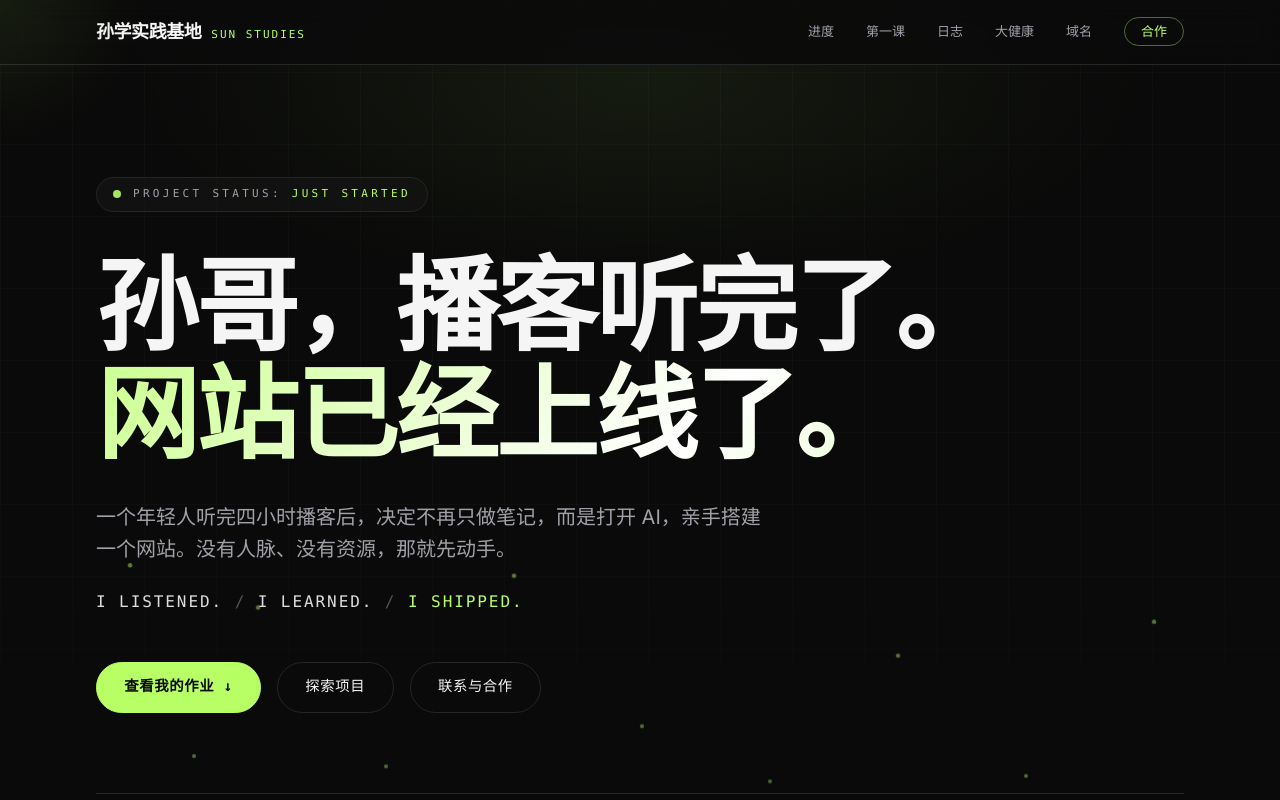
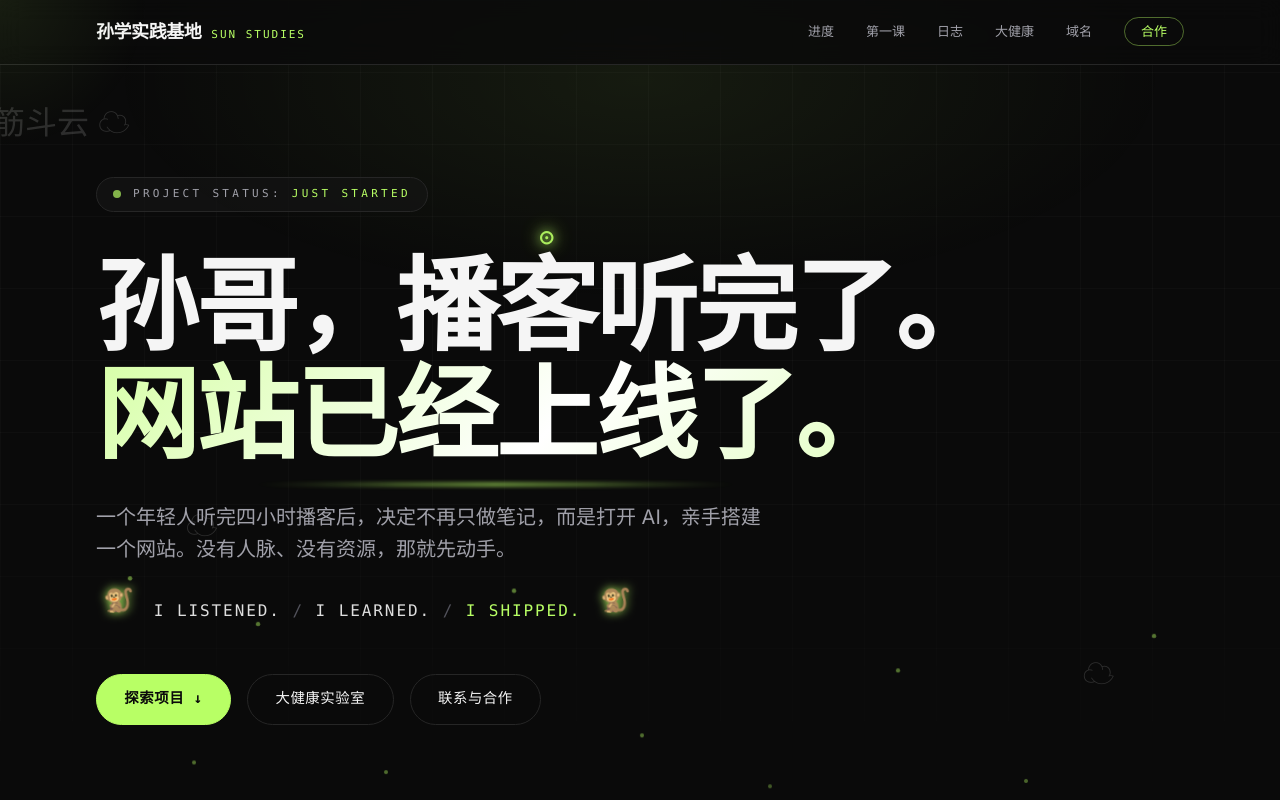
Before and after one commit to shiqianchuan/sunxue, an Astro site in the folder app/: page / in a window 1280 px wide. Shown: the top 800 px of the page. Built offline with nearby package versions, Linux system fonts and the light colour scheme; Astro itself is replaced by a stand-in of ours.

Commit message:
Remove Dashboard/Lessons, add Sun Wukong elements: headband glow, fire text, monkey icons, floating clouds, golden staff decor

```diff
--- a/app/src/components/Hero.astro
+++ b/app/src/components/Hero.astro
@@ -14,10 +14,10 @@
 
     <!-- 主标题 -->
     <h1
-      class="reveal reveal-d1 font-black leading-[1.06] tracking-tight text-[clamp(2.6rem,8vw,6.5rem)]"
+      class="reveal reveal-d1 font-black leading-[1.06] tracking-tight text-[clamp(2.6rem,8vw,6.5rem)] headband"
     >
       <span class="glitch" data-text="孙哥，播客听完了。">孙哥，播客听完了。</span><br />
-      <span class="text-gradient">网站已经上线了。</span>
+      <span class="text-gradient fire">网站已经上线了。</span>
     </h1>
 
     <!-- 副标题 -->
@@ -28,14 +28,16 @@
 
     <!-- 英文强调语 -->
     <p class="reveal reveal-d2 mt-6 font-mono text-sm sm:text-base tracking-[0.12em] text-ink/90">
+      <span class="monkey-decor">🐒</span>
       I LISTENED. <span class="text-faint">/</span> I LEARNED. <span class="text-faint">/</span>
       <span class="text-accent">I SHIPPED.</span>
+      <span class="monkey-decor">🐒</span>
     </p>
 
     <!-- CTA -->
     <div class="reveal reveal-d3 mt-12 flex flex-wrap gap-4">
-      <a href="#dashboard" class="btn btn-primary">查看我的作业 ↓</a>
-      <a href="#timeline" class="btn">探索项目</a>
+      <a href="#timeline" class="btn btn-primary">探索项目 ↓</a>
+      <a href="#health" class="btn">大健康实验室</a>
       <a href="#contact" class="btn">联系与合作</a>
     </div>
 
--- a/app/src/components/Timeline.astro
+++ b/app/src/components/Timeline.astro
@@ -9,13 +9,14 @@ const statusMeta = {
 };
 ---
 
-<section id="timeline" class="border-t border-line">
+<section id="timeline" class="border-t border-line golden-staff-bg">
   <div class="max-w-6xl mx-auto px-5 sm:px-8 py-24 sm:py-32">
+    <div class="golden-bar reveal"></div>
     <p class="section-label reveal">04 / Build Log — AI 实践日志</p>
     <h2
       class="reveal reveal-d1 mt-8 text-3xl sm:text-5xl font-extrabold tracking-tight max-w-3xl"
     >
-      一个人，加上 AI，<br />可以走多远？
+      一个人，加上 AI，<br />可以走多远？<span class="monkey-decor">🐉</span>
     </h2>
 
     <div class="reveal reveal-d2 mt-16 relative pl-12 max-w-3xl">
--- a/app/src/layouts/Layout.astro
+++ b/app/src/layouts/Layout.astro
@@ -62,6 +62,12 @@ const canonical = `https://${PRIMARY_DOMAIN}/`;
       <div class="particle"></div>
       <div class="particle"></div>
     </div>
+
+    <!-- 筋斗云漂浮 -->
+    <div class="cloud cloud-1" aria-hidden="true">筋斗云 ☁</div>
+    <div class="cloud cloud-2" aria-hidden="true">☁</div>
+    <div class="cloud cloud-3" aria-hidden="true">☁</div>
+    <div class="cloud cloud-4" aria-hidden="true">☁</div>
 
     <!-- 光标跟随效果 -->
     <div class="cursor-glow" id="cursorGlow"></div>
--- a/app/src/pages/index.astro
+++ b/app/src/pages/index.astro
@@ -2,8 +2,6 @@
 import Layout from '../layouts/Layout.astro';
 import Nav from '../components/Nav.astro';
 import Hero from '../components/Hero.astro';
-import Dashboard from '../components/Dashboard.astro';
-import Lessons from '../components/Lessons.astro';
 import Timeline from '../components/Timeline.astro';
 import HealthLab from '../components/HealthLab.astro';
 import Domains from '../components/Domains.astro';
@@ -15,8 +13,6 @@ import Footer from '../components/Footer.astro';
   <Nav />
   <main>
     <Hero />
-    <Dashboard />
-    <Lessons />
     <Timeline />
     <HealthLab />
     <Domains />
--- a/app/src/styles/global.css
+++ b/app/src/styles/global.css
@@ -481,3 +481,137 @@ body:hover .cursor-glow {
   outline-offset: 3px;
   border-radius: 4px;
 }
+
+/* ========== 孙悟空元素 ========== */
+
+/* 金箍棒分隔线 */
+.golden-bar::before {
+  content: "☰";
+  font-size: 1.5rem;
+  color: var(--color-accent);
+  display: block;
+  text-align: center;
+  margin-bottom: 1rem;
+  filter: drop-shadow(0 0 8px var(--color-accent));
+  animation: glow-pulse 2s ease-in-out infinite;
+}
+@keyframes glow-pulse {
+  0%, 100% { filter: drop-shadow(0 0 8px var(--color-accent)); }
+  50% { filter: drop-shadow(0 0 15px var(--color-accent)); }
+}
+
+/* 筋斗云漂浮 */
+.cloud {
+  position: fixed;
+  font-size: 2rem;
+  opacity: 0.15;
+  pointer-events: none;
+  z-index: -1;
+  animation: float-cloud 30s linear infinite;
+}
+.cloud-1 { top: 15%; left: -5%; animation-delay: 0s; }
+.cloud-2 { top: 35%; right: -5%; animation-delay: -8s; animation-duration: 35s; }
+.cloud-3 { top: 60%; left: 10%; animation-delay: -15s; animation-duration: 28s; }
+.cloud-4 { top: 80%; right: 15%; animation-delay: -22s; animation-duration: 32s; }
+@keyframes float-cloud {
+  0% { transform: translateX(0) translateY(0); }
+  25% { transform: translateX(5vw) translateY(-3vh); }
+  50% { transform: translateX(10vw) translateY(0); }
+  75% { transform: translateX(5vw) translateY(3vh); }
+  100% { transform: translateX(0) translateY(0); }
+}
+
+/* 紧箍咒光环 */
+.headband {
+  position: relative;
+  display: inline-block;
+}
+.headband::before {
+  content: "☉";
+  position: absolute;
+  top: -1.5rem;
+  left: 50%;
+  transform: translateX(-50%);
+  font-size: 1.2rem;
+  color: var(--color-accent);
+  animation: ring-glow 2.5s ease-in-out infinite;
+  text-shadow: 0 0 10px var(--color-accent), 0 0 20px var(--color-accent);
+}
+@keyframes ring-glow {
+  0%, 100% { opacity: 0.7; transform: translateX(-50%) scale(1); }
+  50% { opacity: 1; transform: translateX(-50%) scale(1.1); }
+}
+
+/* 火焰效果 */
+.fire {
+  position: relative;
+}
+.fire::after {
+  content: "";
+  position: absolute;
+  bottom: -10px;
+  left: 50%;
+  transform: translateX(-50%);
+  width: 60%;
+  height: 3px;
+  background: linear-gradient(90deg, transparent, var(--color-accent), transparent);
+  border-radius: 50%;
+  filter: blur(2px);
+  animation: fire-flicker 0.5s ease-in-out infinite alternate;
+}
+@keyframes fire-flicker {
+  0% { opacity: 0.5; width: 55%; }
+  100% { opacity: 1; width: 65%; }
+}
+
+/* 猴子图标装饰 */
+.monkey-decor {
+  display: inline-block;
+  font-size: 1.5rem;
+  margin: 0 0.3em;
+  animation: monkey-hop 3s ease-in-out infinite;
+  filter: drop-shadow(0 0 5px var(--color-accent));
+}
+@keyframes monkey-hop {
+  0%, 100% { transform: translateY(0) rotate(-5deg); }
+  25% { transform: translateY(-8px) rotate(5deg); }
+  50% { transform: translateY(0) rotate(-3deg); }
+  75% { transform: translateY(-4px) rotate(3deg); }
+}
+
+/* 金箍棒背景装饰 */
+.golden-staff-bg {
+  position: relative;
+}
+.golden-staff-bg::before {
+  content: "│";
+  position: absolute;
+  right: 2rem;
+  top: 0;
+  bottom: 0;
+  font-size: 8rem;
+  color: var(--color-accent);
+  opacity: 0.03;
+  writing-mode: vertical-rl;
+  text-orientation: mixed;
+  pointer-events: none;
+}
+
+/* 祥云装饰 */
+.cloud-decor {
+  position: relative;
+}
+.cloud-decor::before {
+  content: "☁";
+  position: absolute;
+  top: -2rem;
+  right: 1rem;
+  font-size: 1.5rem;
+  color: var(--color-accent);
+  opacity: 0.2;
+  animation: cloud-drift 8s ease-in-out infinite;
+}
+@keyframes cloud-drift {
+  0%, 100% { transform: translateX(0); opacity: 0.2; }
+  50% { transform: translateX(10px); opacity: 0.35; }
+}
```
